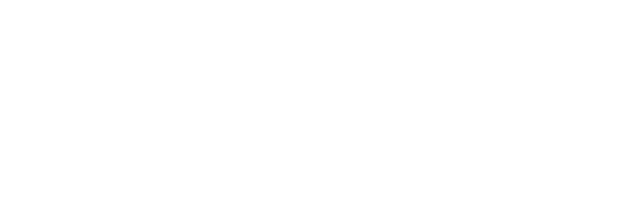
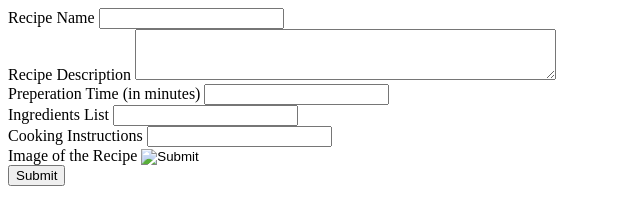
Before and after one commit to GU-Web-Dev-2024/group-challenge-2-team-02, a plain HTML site: page index.html in a window 1280 px wide. Shown: the whole page, without its empty margins (0-640 px from the left). Drawn offline with Linux system fonts and the light colour scheme.

Commit message:
Made Form

```diff
--- a/index.html
+++ b/index.html
@@ -6,6 +6,40 @@
     <title>Group Challenge 2</title>
 </head>
 <body>
+        <form action="https://gu-web-dev-2024.github.io/fake-form-submission/submission.html" method="get">
+            <div>
+                <label for="recipeName">Recipe Name</label>
+                <input type="text" id="recipeName" name="recipeName">
+            </div>
+
+            <div>
+                <label for="recipeDescription">Recipe Description</label>
+                <textarea id="recipeDescription" name="recipeDescription" rows="3" cols="50"></textarea>
+            </div>
+
+            <div>
+                <label for="prepTime">Preperation Time (in minutes)</label>
+                <input type="number" id="prepTime" name="prepTime">
+            </div>
+
+            <div>
+                <label for="ingList">Ingredients List</label>
+                <input type="text" id="ingList" name="ingList">
+            </div>
+
+            <div>
+                <label for="cookInst">Cooking Instructions</label>
+                <input type="text" id="cookInst" name="cookInst">
+            </div>
+
+            <div>
+                <label for="recipeImage">Image of the Recipe</label>
+                <input type="image" id="recipeImage" name="recipeImage">
+            </div>
+
+            <input type="submit" value="Submit">
+
+        </form>
 
 </body>
 </html>
```
